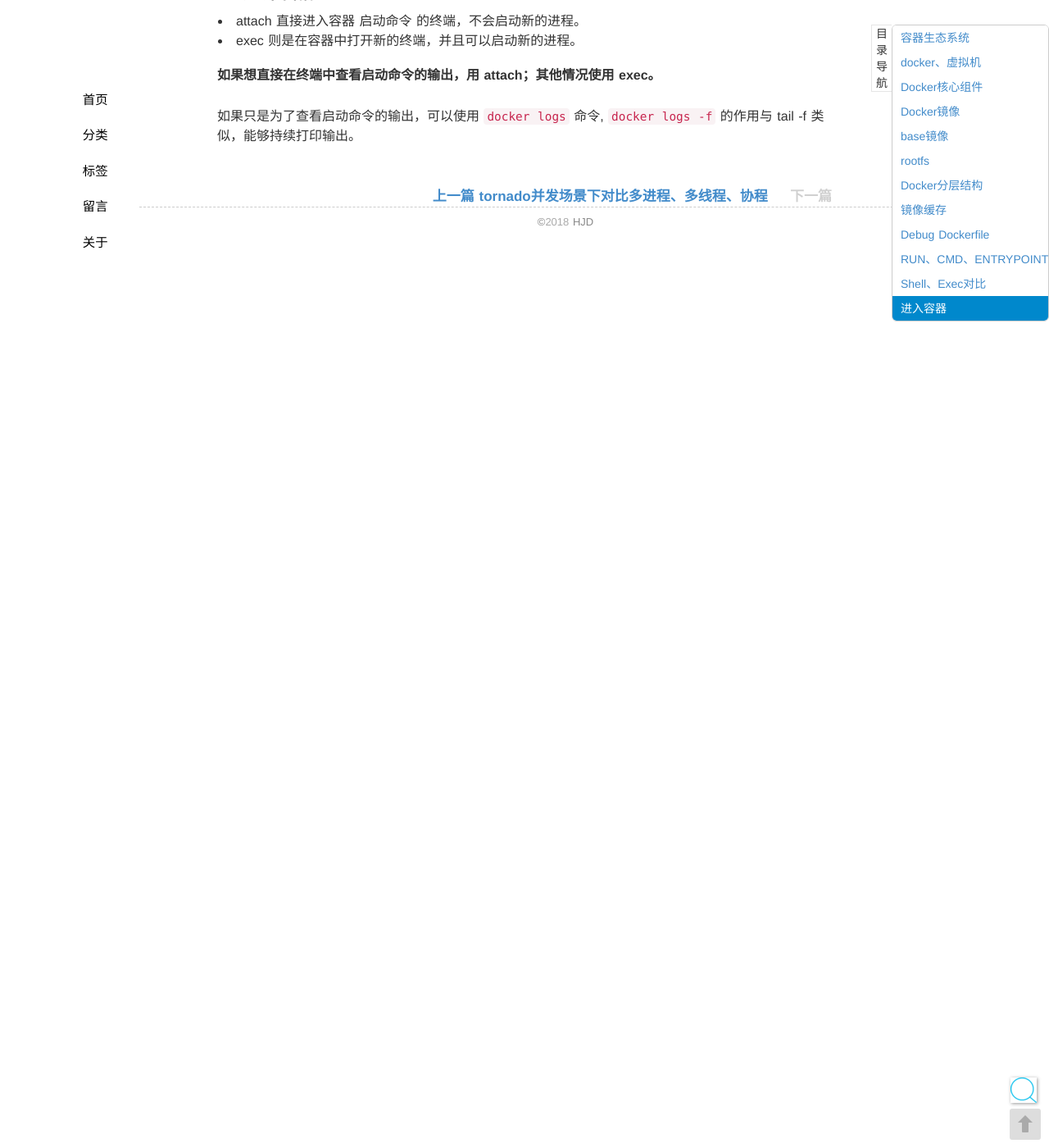
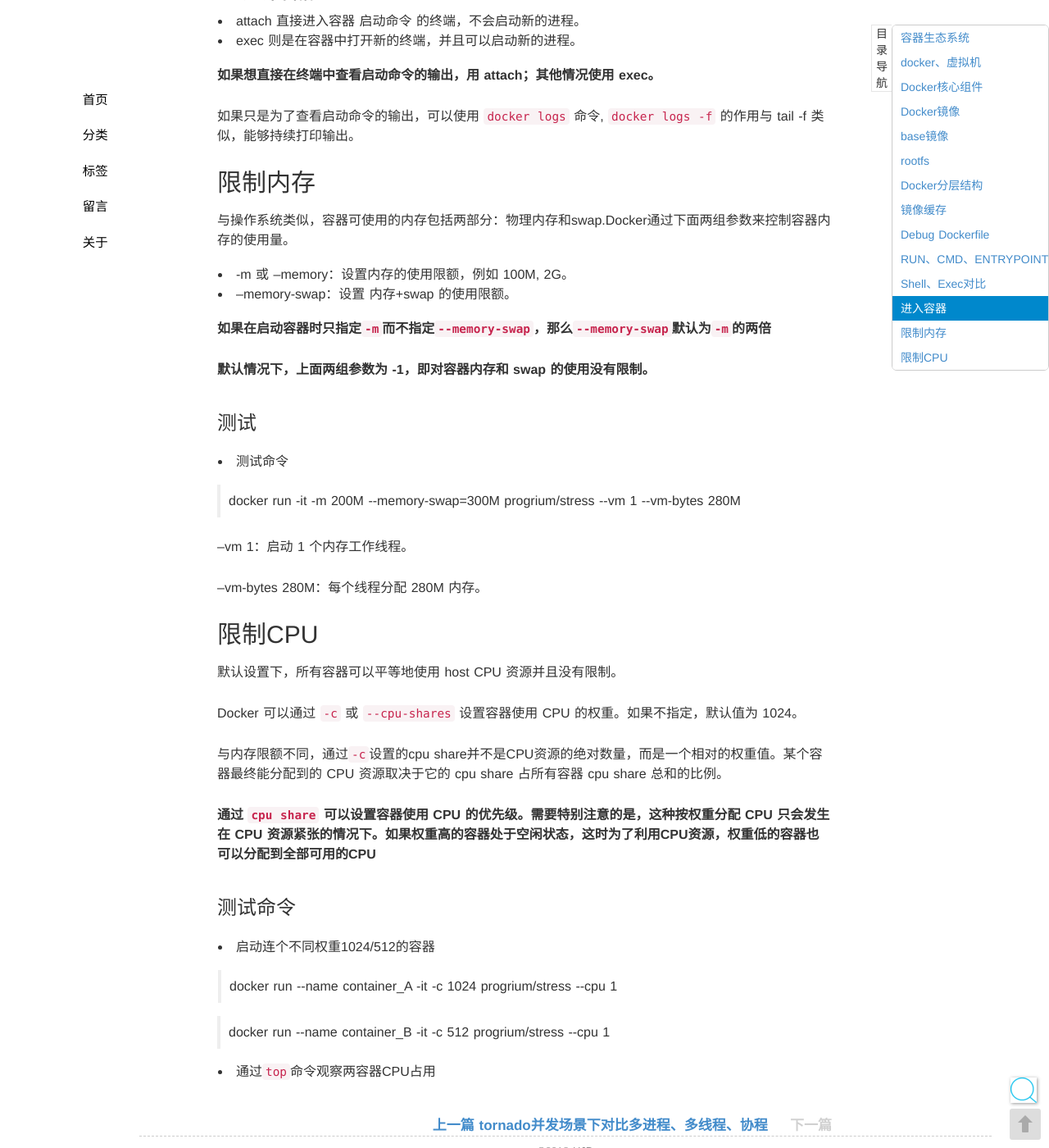
Before and after one commit to seekplum/seekplum.github.io, a Jekyll site: the page built from _posts/2018-08-06-continuous-learning-docker.md, in a window 1280 px wide and 1400 px high, scrolled down 7569 px. Shown: the whole window at 82% size. Built offline with Jekyll 4.4.1, drawn with Linux system fonts in a browser that asks for light colours; comment, search, counter and statistics services are not loaded.

Commit message:
更新docker限制CPU/内存

```diff
--- a/_posts/2018-08-06-continuous-learning-docker.md
+++ b/_posts/2018-08-06-continuous-learning-docker.md
@@ -243,3 +243,39 @@ Dockerfile中每个指令都会创建一个镜像层，上层是依赖于下层
 **如果想直接在终端中查看启动命令的输出，用 attach；其他情况使用 exec。**
 
 如果只是为了查看启动命令的输出，可以使用 `docker logs` 命令, `docker logs -f` 的作用与 tail -f 类似，能够持续打印输出。
+
+## 限制内存
+与操作系统类似，容器可使用的内存包括两部分：物理内存和swap.Docker通过下面两组参数来控制容器内存的使用量。
+
+* -m 或 --memory：设置内存的使用限额，例如 100M, 2G。
+* --memory-swap：设置 内存+swap 的使用限额。
+
+**如果在启动容器时只指定`-m`而不指定`--memory-swap`，那么`--memory-swap`默认为`-m`的两倍**
+
+**默认情况下，上面两组参数为 -1，即对容器内存和 swap 的使用没有限制。**
+
+### 测试
+* 测试命令
+
+> docker run -it -m 200M \-\-memory-swap=300M progrium/stress \-\-vm 1 \-\-vm-bytes 280M
+
+--vm 1：启动 1 个内存工作线程。
+
+--vm-bytes 280M：每个线程分配 280M 内存。
+
+## 限制CPU
+默认设置下，所有容器可以平等地使用 host CPU 资源并且没有限制。
+
+Docker 可以通过 `-c` 或 `--cpu-shares` 设置容器使用 CPU 的权重。如果不指定，默认值为 1024。
+
+与内存限额不同，通过`-c`设置的cpu share并不是CPU资源的绝对数量，而是一个相对的权重值。某个容器最终能分配到的 CPU 资源取决于它的 cpu share 占所有容器 cpu share 总和的比例。
+
+**通过 `cpu share` 可以设置容器使用 CPU 的优先级。需要特别注意的是，这种按权重分配 CPU 只会发生在 CPU 资源紧张的情况下。如果权重高的容器处于空闲状态，这时为了利用CPU资源，权重低的容器也可以分配到全部可用的CPU**
+
+### 测试命令
+* 启动连个不同权重1024/512的容器
+> docker run \-\-name container_A -it -c 1024 progrium/stress \-\-cpu 1
+
+> docker run \-\-name container_B -it -c 512 progrium/stress \-\-cpu 1
+
+* 通过`top`命令观察两容器CPU占用
```
Also changed, not shown: _posts/2018-05-28-docker-use.md (+3 -0 lines).
